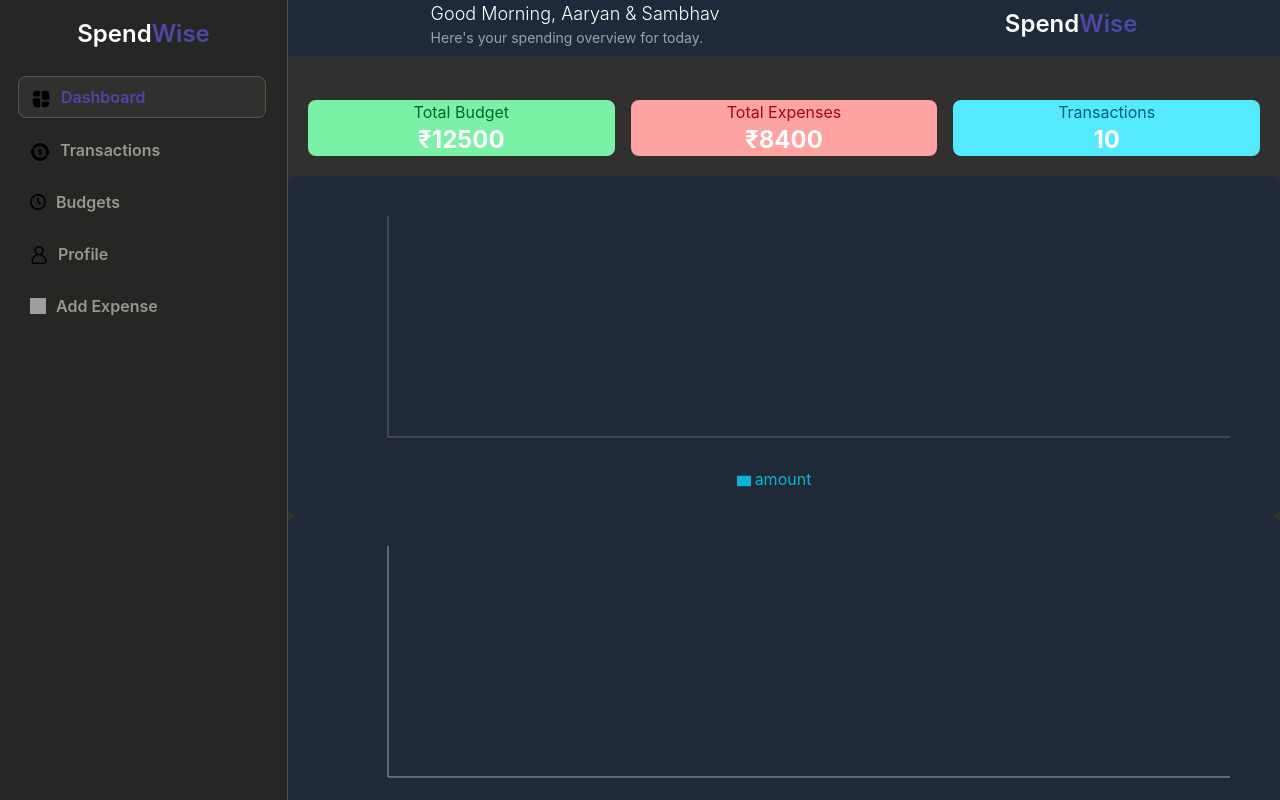
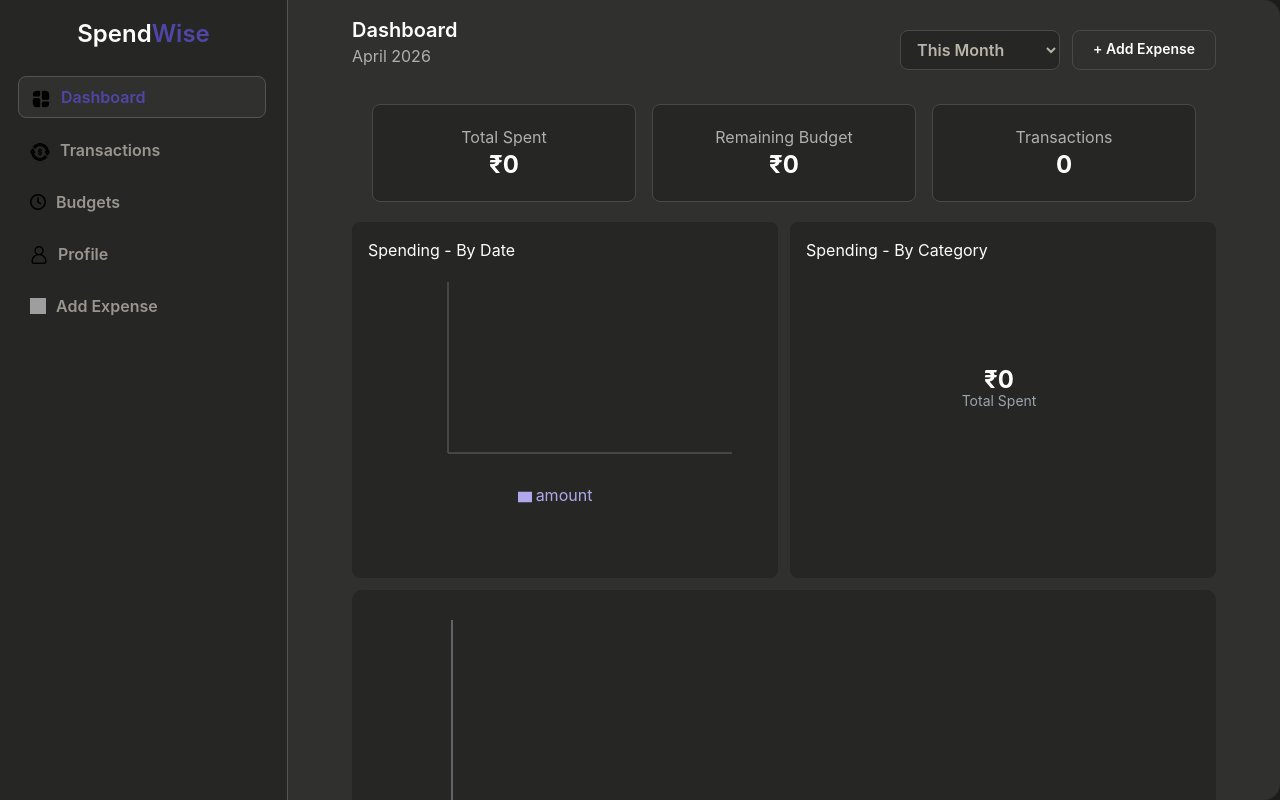
Before and after one commit to AaryanSingh31/Expense-tracker, a React (Vite) app: page / in a window 1280 px wide. Built offline with nearby package versions, Linux system fonts and the light colour scheme; grey boxes are pictures that could not be loaded.

Commit message:
Completed Dashboard section.

```diff
--- a/src/components/Charts/ExpenseBarChart.jsx
+++ b/src/components/Charts/ExpenseBarChart.jsx
@@ -1,6 +1,6 @@
 import React from 'react'
 import {
-    Bar, BarChart, XAxis, YAxis, CartesianGrid, Tooltip, Legend, ResponsiveContainer
+    Bar, BarChart, XAxis, YAxis, CartesianGrid, Tooltip, Legend, ResponsiveContainer, Cell
 } from 'recharts';
 import groupExpensesByDate from '../../utils/groupExpenseByDate';
 import formatDate from '../../utils/formatDate';
@@ -8,24 +8,50 @@ import { useExpense } from '../../context/ExpenseContext';
 import '../../styles/charts.css'
 
 function ExpenseBarChart() {
-    const {expenses} = useExpense();
+    const { expenses } = useExpense();
 
     const chartData = groupExpensesByDate(expenses);
 
-  return (
-    <div style={{ backgroundColor: "#1F2937", padding: "20px", borderRadius: "10px", outline: "none", border: "none" }}>
-        <ResponsiveContainer width="100%" height={300}>
-            <BarChart barCategoryGap="20%" data={chartData} margin={{ top: 20, right: 30, left: 20, bottom: 5 }}>
-                <XAxis dataKey="date"  />
-                <YAxis/>
-                <Tooltip cursor={{ fill: "transparent" }} contentStyle={{backgroundColor: "#1F2038",border: "none",borderRadius: "10px",color: "#fff" }}/>
-                <Legend wrapperStyle={{ color: "#E5E7EB" }} />
-                <Bar dataKey="amount" fill="#06B6D4"
-            radius={[8, 8, 0, 0]}/>
+    const today = new Date();
+
+    const todayString =
+        String(today.getDate()).padStart(2, "0") +
+        "-" +
+        String(today.getMonth() + 1).padStart(2, "0") +
+        "-" +
+        today.getFullYear();
+
+    const todayFormatted = formatDate(todayString);
+
+    return (
+        <div className="w-full min-w-0 bg-[#262624] text-white p-4 rounded-lg">Spending - By Date
+            <ResponsiveContainer width="100%" height={250}>
+                <BarChart barCategoryGap="20%" data={chartData} margin={{ top: 20, right: 30, left: 20, bottom: 5 }}>
+                    <XAxis dataKey="date" />
+                    <YAxis />
+                    <Tooltip cursor={{ fill: "transparent" }} contentStyle={{ backgroundColor: "#1F2038", border: "none", borderRadius: "10px", color: "#fff" }} />
+                    <Legend wrapperStyle={{ color: "#E5E7EB" }} />
+                    <Bar
+                        dataKey="amount"
+                        fill="#AFA9EC"
+                        radius={[8, 8, 0, 0]}
+                        legendType="rect"
+                    >
+                    {chartData.map((entry, index) => (
+                        <Cell
+                            key={index}
+                            fill={
+                                entry.date === todayFormatted
+                                    ? "#534AB7"
+                                    : "#AFA9EC"
+                            }
+                        />
+                    ))}
+                </Bar>
             </BarChart>
         </ResponsiveContainer>
-    </div>
-  )
+        </div >
+    )
 }
 
 export default ExpenseBarChart
--- a/src/components/Charts/ExpenseLineChart.jsx
+++ b/src/components/Charts/ExpenseLineChart.jsx
@@ -4,26 +4,23 @@ import {
 } from 'recharts';
 import { useExpense } from "../../context/ExpenseContext";
 import '../../styles/charts.css'
+import groupExpensesByDate from "../../utils/groupExpenseByDate";
 
 function ExpenseLineChart() {
   const { expenses } = useExpense();  // Context se expenses array nikaal rahe hain
 
-  const chartData = expenses.map((item) => ({
-    date : item.date, // Date ko x-axis ke liye use karenge
-    amount: item.amount // Amount ko y-axis ke liye use karenge
-
-  }));
+  const chartData = groupExpensesByDate(expenses);
   console.log(chartData)
 
   return (
-    <div style={{ backgroundColor: "#1F2937", padding: "20px", borderRadius: "10px", outline: "none", border: "none" }}>
+    <div style={{ backgroundColor: "#262624", padding: "20px", borderRadius: "10px", outline: "none", border: "none" }}>
       <ResponsiveContainer width="100%" height={300}> {/* Makes chart responsive to screen size */}
         <LineChart data={chartData} margin={{ top: 10, right: 30, left: 20, bottom: 5 }}>  {/* Main chart container with data + spacing */}
           <XAxis dataKey="date" stroke="#9CA3AF" tick={{ fill: "#D1D5DB" }} /> {/* Shows dates on horizontal axis */}
           <YAxis stroke="#9CA3AF" tick={{ fill: "#D1D5DB" }} /> {/* Shows amount scale on vertical axis */}
-           <Tooltip contentStyle={{backgroundColor: "#1F2038",border: "none",borderRadius: "10px",color: "#fff"}}/> {/* Shows popup info on hover */}
+          <Tooltip contentStyle={{ backgroundColor: "#1F2038", border: "none", borderRadius: "10px", color: "#fff" }} /> {/* Shows popup info on hover */}
           <Legend wrapperStyle={{ color: "#E5E7EB" }} />
-           <Line type="monotone" dataKey="amount" stroke="#06B6D4" strokeWidth={4} dot={{ r: 4 }} activeDot={{ r: 7 }}/>  {/* Draws smooth line using amount data */}
+          <Line type="monotone" dataKey="amount" stroke="#534AB7" strokeWidth={4} dot={{ r: 4 }} activeDot={{ r: 7 }} />  {/* Draws smooth line using amount data */}
         </LineChart>
       </ResponsiveContainer>
     </div>
--- a/src/components/Charts/ExpensePieChart.jsx
+++ b/src/components/Charts/ExpensePieChart.jsx
@@ -26,9 +26,29 @@ function ExpensePieChart() {
     "#F97316",
     "#EC4899",
   ];
+
+  const totalSpent = groupedExpenses.reduce(
+    (sum, item) => sum + item.amount,
+    0
+  );
+
+  const formatAmount = (amount) => {
+    if (amount >= 100000) {
+      return `${(amount / 100000).toFixed(1)}L`;
+    }
+
+    if (amount >= 1000) {
+      return `${(amount / 1000).toFixed(1)}K`;
+    }
+
+    return amount;
+  };
+
+  const isMobile = window.innerWidth < 768;
+
   return (
-    <div className="outline-none focus:outline-none" tabIndex={-1} style={{ backgroundColor: "#1F2937", padding: "20px", borderRadius: "10px", outline: "none", border: "none" }}>
-      <ResponsiveContainer style={{outline: "none"}} width="100%" height={300}>
+    <div className="w-full min-w-0 bg-[#262624] text-white p-4 rounded-lg">Spending - By Category
+      <ResponsiveContainer style={{ outline: "none" }} width="100%" height={300}>
         <PieChart
           margin={{ top: 20, right: 30, left: 20, bottom: 5 }}
         >
@@ -38,23 +58,50 @@ function ExpensePieChart() {
             nameKey="category"
             cx="50%"
             cy="50%"
-            outerRadius={100}
-            innerRadius={60}  // donut shape — hover effect acha lagta hai
+            outerRadius={window.innerWidth < 768 ? 70 : 100}
+            innerRadius={window.innerWidth < 768 ? 40 : 60}  // donut shape — hover effect acha lagta hai
             paddingAngle={3}  // slices ke beech gap
-            activeShape={{outerRadius : 110}}
+            activeShape={{ outerRadius: 110 }}
             fill="#06B6D4"
             label={({ name, amount }) => `${name}: ₹${amount}`}
             labelLine={true}
+            style={{
+              fontSize: isMobile ? "10px" : "15px"
+            }}
           >
             {groupedExpenses.map((entry, index) => (
               <Cell key={index} fill={COLORS[index % COLORS.length]} />
             ))}
           </Pie>
+
+          <g>
+            <text
+              x={isMobile ? "48%" : "49%"}
+              y={isMobile ? "38%" : "42%"}
+              textAnchor="middle"
+              fill="white"
+              fontSize={isMobile ? 18 : 24}
+              fontWeight="bold"
+            >
+              ₹{formatAmount(totalSpent)}
+            </text>
+
+            <text
+              x="49%"
+              y={isMobile ? "42%" : "48%"}
+              textAnchor="middle"
+              fill="#9CA3AF"
+              fontSize={isMobile ? 12 : 14}
+            >
+              Total Spent
+            </text>
+          </g>
+
           <Tooltip
             formatter={(value, name) => {
-                const total = groupedExpenses.reduce((sum, item) => sum + item.amount, 0);
-                const percent = ((value/total) *100).toFixed(1);
-                return [`${percent}%`, name];
+              const total = groupedExpenses.reduce((sum, item) => sum + item.amount, 0);
+              const percent = ((value / total) * 100).toFixed(1);
+              return [`${percent}%`, name];
             }}
             contentStyle={{
               backgroundColor: "#1F2038",
@@ -63,7 +110,7 @@ function ExpensePieChart() {
               color: "#fff",
             }}
           />
-          <Legend wrapperStyle={{ color: "#E5E7EB" }} />
+          <Legend wrapperStyle={{ color: "#E5E7EB", paddingTop: "32px", fontSize: "14px" }} />
         </PieChart>
       </ResponsiveContainer>
     </div>
--- a/src/components/Dashboard/Dashboard.jsx
+++ b/src/components/Dashboard/Dashboard.jsx
@@ -1,28 +1,92 @@
 import React from 'react'
-import {useState} from 'react'
+import { useState } from 'react'
+import { NavLink } from "react-router-dom";
+import { useExpense } from "../../context/ExpenseContext";
+import { useBudget } from "../../context/BudgetContext";
 import SummaryCards from './SummaryCards'
 import ExpenseLineChart from '../Charts/ExpenseLineChart'
 import ExpenseBarChart from '../Charts/ExpenseBarChart'
 import ExpensePieChart from '../Charts/ExpensePieChart'
+import RecentTransaction from './RecentTransaction';
 
-function Dashboard({totalSpent, budgetLeft, transactions}) {
+function Dashboard() {
+
+  const [months, setMonths] = useState("This Month")
+  const { expenses } = useExpense();
+  const { budget } = useBudget();
+
+  const currentMonth = new Date().toLocaleString("en-US", {
+    month: "long",
+  });
+
+  const currentYear = new Date().getFullYear();
+
+  const totalEntries = expenses.length;
+
+  const totalSpent = expenses.reduce(
+    (sum, expense) => sum + Number(expense.amount),
+    0
+  );
+
+  const remaining = budget - totalSpent;
 
   return (
-    <div className='w-full bg-[#30302e] h-screen overflow-y-auto pb-6'>
-      <div className="mb-6 pb-2 bg-gray-800 flex justify-around">
-        <div className="wrapper">
-          <h3 className="text-white text-lg font-light ">Good Morning, Aaryan & Sambhav</h3>
-        <p className="text-gray-400 text-sm ">Here's your spending overview for today.</p>
+    <div className='w-full h-full rounded-r-2xl bg-[#30302e] overflow-x-scroll no-scrollbar px-4 sm:px-8 md:px-12 lg:px-16 pt-4'>
+      <div className="flex flex-col md:flex-row md:items-center md:justify-between gap-4">
+        <div>
+          <div className="text-xl text-white font-semibold">Dashboard</div>
+          <div className="text-[#b0b0ac] mb-4">{currentMonth} {currentYear}</div>
         </div>
-        <div className="text-white flex justify-center items-center text-2xl font-semibold">
-          Spend
-          <span className=" text-[#4f47a6] text-2xl font-semibold">Wise</span>
+
+        <div className="flex flex-col sm:flex-row gap-3 w-full md:w-auto">
+          <select
+            className="w-full sm:w-40 bg-[#262624] border-[1.5px] border-[#494945] h-10 px-3 cursor-pointer rounded-lg focus:outline-none focus:border-blue-600 focus:shadow-[0_0_6px_#3b82f6] font-semibold text-[#b7b5a7]"
+            value={months}
+            onChange={(e) => setMonths(e.target.value)}
+          >
+            <option>This Month</option>
+            <option>Last Month</option>
+            <option>This year</option>
+          </select>
+
+          <NavLink
+            to="/add-expense"
+            className='w-full sm:w-auto text-center px-5 py-2 rounded-lg text-sm text-white font-semibold border-[1.5px] border-[#494945] transition-all duration-300 hover:bg-[#2b2b29] cursor-pointer'
+          >
+            + Add Expense
+          </NavLink>
         </div>
       </div>
-      <SummaryCards totalBudget="12500" totalExpenses="8400" transactions="10" />
-      <ExpenseBarChart />
-      <ExpenseLineChart />
-      <ExpensePieChart />
+
+      <SummaryCards totalSpent={totalSpent} remainingBudget={remaining} transactions={totalEntries} />
+      <div className="flex flex-col gap-3">
+        <div className="flex flex-col md:flex-row gap-3 justify-between">
+          <ExpenseBarChart />
+          <ExpensePieChart />
+        </div>
+        <ExpenseLineChart />
+      </div>
+
+      <div className="rounded-lg bg-[#262624] mt-5 mb-5 border-[1.5px] border-[#494945] ">
+        <div className="flex justify-between px-7">
+          <div className='text-white pt-1 pb-1 md:pb-0 md:pt-4 font-semibold text-xl'>Recent Transactions</div>
+
+          <NavLink
+            to="/transactions"
+            className='px-5 pt-2 pb-1 md:pb-0 md:pt-4 h-10 text-[#4a41ac] font-semibold transition-all duration-300 cursor-pointer'
+          >
+            View all →
+          </NavLink>
+        </div>
+        <div className="hidden md:grid grid-cols-[2.1fr_1fr_1fr_1fr_1fr] rounded-t-lg justify-around py-2 pl-17 border-b-[1.5px] border-[#494945]">
+          <div className='text-[#9d9d99]'>Description</div>
+          <div className='text-[#9d9d99]'>Category</div>
+          <div className='text-[#9d9d99]'>Payment</div>
+          <div className='text-[#9d9d99]'>Amount</div>
+          <div className='text-[#9d9d99]'>Date</div>
+        </div>
+        <RecentTransaction />
+      </div>
     </div>
   )
 }
--- /dev/null
+++ b/src/components/Dashboard/RecentTransaction.jsx
@@ -0,0 +1,107 @@
+import react from 'react'
+import { useExpense } from '../../context/ExpenseContext'
+
+function RecentTransaction() {
+
+    const { expenses } = useExpense()
+
+    const transactions = [...expenses].reverse();
+
+    return (
+        <>
+            {transactions.slice(0, 5).map((expense) => (
+                <div key={expense.id}>
+
+                    {/* Desktop */}
+                    <div
+                        className='hidden md:grid w-full h-16 bg-[#2e2e2d] border-b border-[#494945]
+                        grid-cols-[2.5fr_1.2fr_1fr_1fr_1fr]
+                        items-center px-4 gap-4'
+                    >
+                        <div className='flex items-center gap-4'>
+                            <div className="w-10 h-10 bg-gray-500 rounded-full flex items-center justify-center text-white">
+                                {expense.title[0]}
+                            </div>
+
+                            <div className='flex flex-col'>
+                                <span className='text-white font-semibold'>
+                                    {expense.title}
+                                </span>
+
+                                <span className='text-gray-400 text-sm'>
+                                    {expense.notes}
+                                </span>
+                            </div>
+                        </div>
+
+                        <div className='text-[#2574c3] bg-white rounded-full min-w-24 w-fit px-3 py-1 text-center font-semibold'>
+                            {expense.category}
+                        </div>
+
+                        <div className='text-gray-300 font-semibold'>
+                            {expense.payment}
+                        </div>
+
+                        <div className='text-[#c72724] font-bold'>
+                            -₹{expense.amount}
+                        </div>
+
+                        <div className='text-gray-300 font-bold'>
+                            {expense.date}
+                        </div>
+                    </div>
+
+                    {/* Mobile */}
+                    <div className='md:hidden bg-[#2e2e2d] border-b border-[#494945] p-4'>
+                        <div className='flex items-center gap-3 mb-3'>
+                            <div className="w-10 h-10 bg-gray-500 rounded-full flex items-center justify-center text-white">
+                                {expense.title[0]}
+                            </div>
+
+                            <div>
+                                <p className='text-white font-semibold'>
+                                    {expense.title}
+                                </p>
+
+                                <p className='text-gray-400 text-sm'>
+                                    {expense.notes}
+                                </p>
+                            </div>
+                        </div>
+
+                        <div className='flex justify-between py-1'>
+                            <span className='text-gray-400'>Category</span>
+                            <span className='text-[#2574c3] font-semibold'>
+                                {expense.category}
+                            </span>
+                        </div>
+
+                        <div className='flex justify-between py-1'>
+                            <span className='text-gray-400'>Payment</span>
+                            <span className='text-white'>
+                                {expense.payment}
+                            </span>
+                        </div>
+
+                        <div className='flex justify-between py-1'>
+                            <span className='text-gray-400'>Amount</span>
+                            <span className='text-[#c72724] font-bold'>
+                                -₹{expense.amount}
+                            </span>
+                        </div>
+
+                        <div className='flex justify-between py-1'>
+                            <span className='text-gray-400'>Date</span>
+                            <span className='text-white'>
+                                {expense.date}
+                            </span>
+                        </div>
+                    </div>
+
+                </div>
+            ))}
+        </>
+    );
+}
+
+export default RecentTransaction
--- a/src/components/Dashboard/SummaryCards.jsx
+++ b/src/components/Dashboard/SummaryCards.jsx
@@ -1,7 +1,7 @@
 import React from 'react'
 import { useExpense } from "../../context/ExpenseContext";
 
-function SummaryCards({totalBudget, totalExpenses, transactions}) {
+function SummaryCards({totalSpent, remainingBudget, transactions}) {
 const { expenses } = useExpense();
 
 
@@ -10,17 +10,17 @@ const { expenses } = useExpense();
 });
 
   return (
-    <div className="container flex justify-center items-center gap-4 p-5">
-      <div className="totalBudget w-1/3 h-12 py-7 bg-green-300 rounded-lg flex flex-col items-center justify-center transition-all duration-300 hover:shadow-[0_0_20px_rgba(134,239,172,0.8)]">
-        <h3 className="text-green-800">Total Budget</h3>
-        <p className="text-white font-bold text-2xl">₹{totalBudget}</p>
+    <div className="grid grid-cols-1 md:grid-cols-3 gap-4 p-5">
+      <div className="bg-[#262624] border-[1.5px] border-[#494945] rounded-lg p-5 flex flex-col items-center justify-center">
+        <h3 className="text-[#b0b0ac]">Total Spent</h3>
+        <p className="text-white font-bold text-2xl">₹{totalSpent}</p>
       </div>
-      <div className="totalExpenses w-1/3 h-12 py-7 bg-red-300 rounded-lg flex flex-col items-center justify-center transition-all duration-300 hover:shadow-[0_0_20px_rgba(252,165,165,0.8)]">
-        <h3 className="text-red-800">Total Expenses</h3>
-        <p className="text-white font-bold text-2xl">₹{totalExpenses}</p>
+      <div className="bg-[#262624] border-[1.5px] border-[#494945] rounded-lg p-5 flex flex-col items-center justify-center">
+        <h3 className="text-[#b0b0ac]">Remaining Budget</h3>
+        <p className="text-white font-bold text-2xl">₹{remainingBudget}</p>
       </div>
-      <div className="transactions w-1/3 h-12 py-7 bg-cyan-300 rounded-lg flex flex-col items-center justify-center transition-all duration-300 hover:shadow-[0_0_20px_rgba(165,243,252,0.8)]">
-        <h3 className="text-cyan-800">Transactions</h3>
+      <div className="bg-[#262624] border-[1.5px] border-[#494945] rounded-lg p-5 flex flex-col items-center justify-center">
+        <h3 className="text-[#b0b0ac]">Transactions</h3>
         <p className="text-white font-bold text-2xl">{transactions}</p>
       </div>
     </div>
--- a/src/utils/groupExpenseByDate.js
+++ b/src/utils/groupExpenseByDate.js
@@ -1,22 +1,34 @@
-//THIS FILE IS FOR ADDING THE AMOUTS IN CHARTS IF THE SPENDING DAY IS SAME.
 import formatDate from "./formatDate";
+
+const parseDate = (dateString) => {
+  const [dd, mm, yyyy] = dateString.split("-");
+
+  return new Date(
+    Number(yyyy),
+    Number(mm) - 1,
+    Number(dd)
+  );
+};
+
 const groupExpensesByDate = (expenses) => {
-    const groupedExpenses = {};
+  const groupedExpenses = {};
 
-    expenses.forEach((item) => {
-        if(groupedExpenses[item.date]){
-            groupedExpenses[item.date] += Number(item.amount); // Agar date pe pehle se amount hai toh usme current amount add kar do
-        }else {
-            groupedExpenses[item.date] = Number(item.amount); // Nahi toh naya entry banao us date ke liye
-            }
-    });
-    // Ab groupedExpenses ek object hai jisme keys date hain aur values total amount hain. Hume isko array of objects me convert karna hai jisme har object me date aur amount ho.
-    return Object.entries(groupedExpenses).map(([date, amount]) => (
-        {
-            date: formatDate(date),
-            amount: groupedExpenses[date]
-        }
-    )); // Object ko array of objects me convert kar rahe hain jisme date aur total amount hoga
-}
+  expenses.forEach((item) => {
+    if (groupedExpenses[item.date]) {
+      groupedExpenses[item.date] += Number(item.amount);
+    } else {
+      groupedExpenses[item.date] = Number(item.amount);
+    }
+  });
+
+  return Object.entries(groupedExpenses)
+    .sort(([dateA], [dateB]) =>
+      parseDate(dateA) - parseDate(dateB)
+    )
+    .map(([date, amount]) => ({
+      date: formatDate(date),
+      amount,
+    }));
+};
 
 export default groupExpensesByDate;
```
Lines whose indentation alone changed are shown as unchanged.
